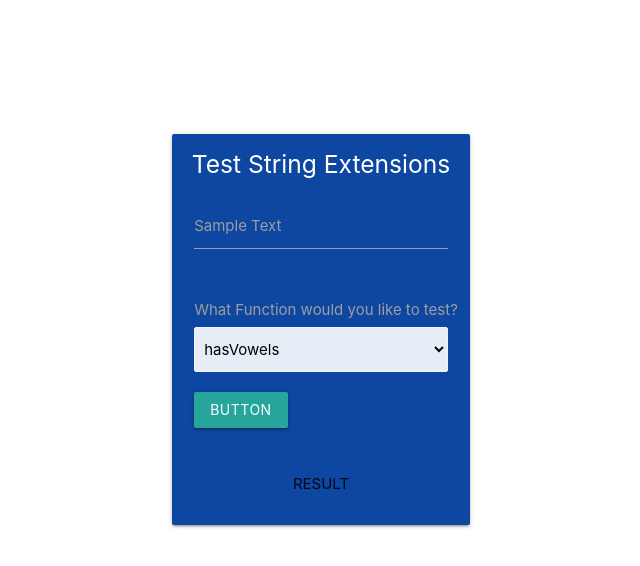
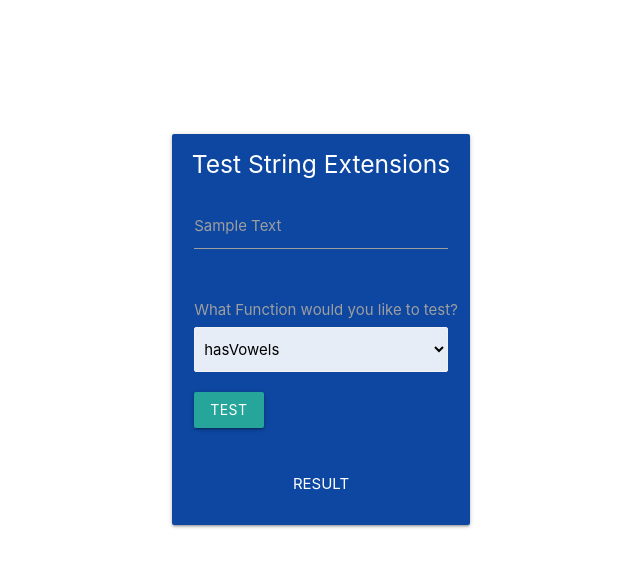
Before and after one commit to andela-odaniel/stringextensions, a website: page index.html in a window 1280 px wide. Shown: the whole page, without its empty margins (319-959 px from the left). Drawn offline with nearby package versions, Linux system fonts and the light colour scheme.

Commit message:
minor styling changes

```diff
--- a/index.html
+++ b/index.html
@@ -56,10 +56,10 @@
                         <option value="isDigit">isDigit</option>
                         <option value="doubleCheck">doubleCheck</option>
                     </select>
-                    <button class="waves-effect waves-light btn" onClick="runIt();">button</button>
+                    <button class="waves-effect waves-light btn" onClick="runIt();">TEST</button>
                 </div>
                 <div class="input-field col s12" style="margin-top: 30px; margin-bottom: 30px; text-align: center">
-                    <span id="result">RESULT</span>
+                    <span id="result" style="color: white">RESULT</span>
                 </div>
             </div>
             <div class="col s4"></div>
```
